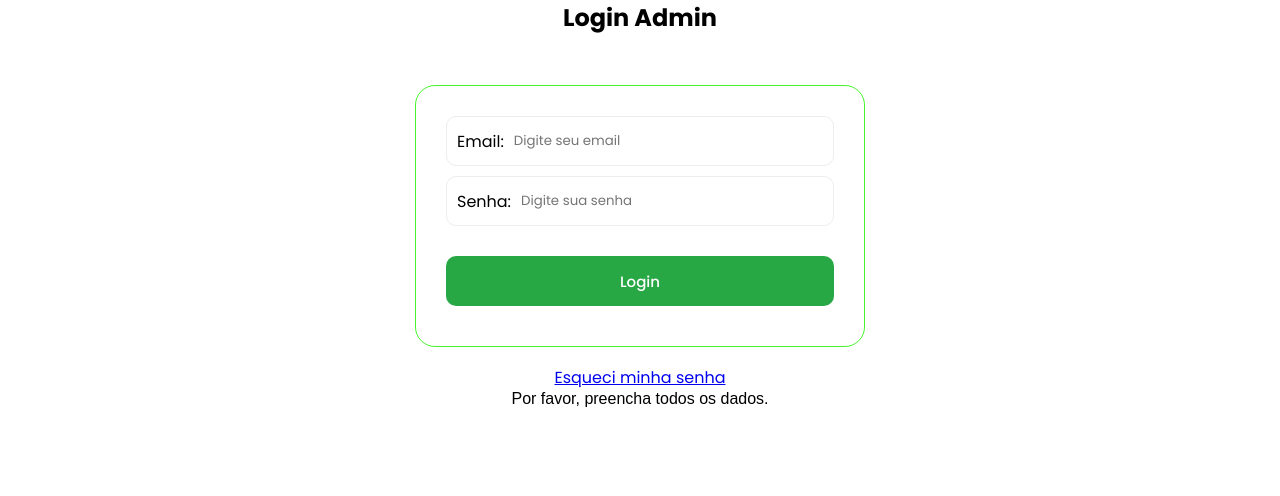
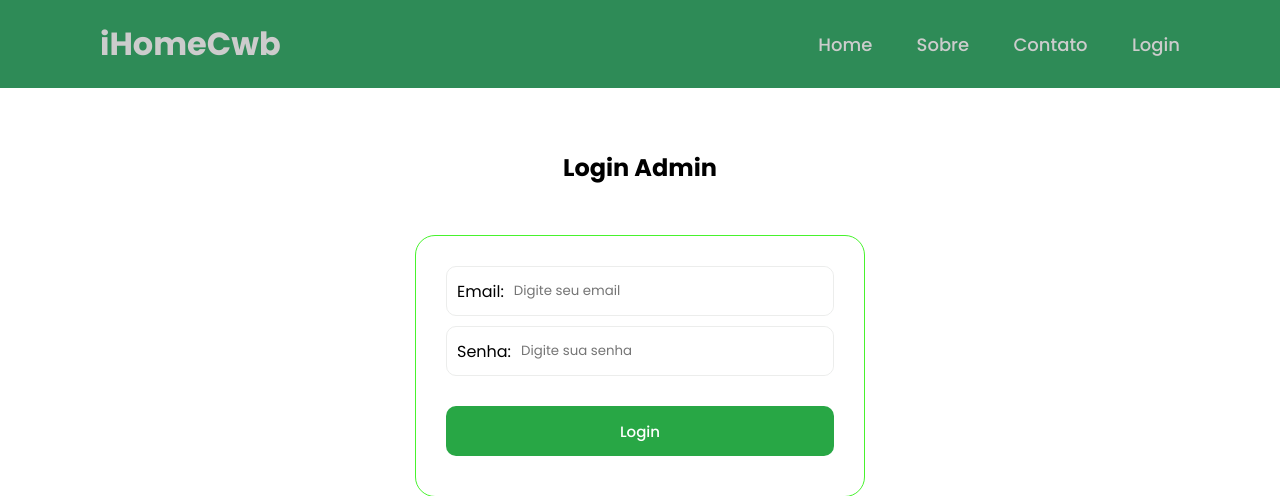
Before and after one commit to pedraov/TrabalhoPHP, a PHP site: page /login.php in a window 1280 px wide. Shown: the top 496 px of the page. Run offline with PHP 8.4, Linux system fonts and the light colour scheme.

Commit message:
Update login.php

```diff
--- a/login.php
+++ b/login.php
@@ -12,7 +12,17 @@
     <link rel="stylesheet" href="style.css">
 </head>
 <body>
-<h2>Login Admin</h2>
+    <header class ="header">
+    <a href="#" class = "logo">iHomeCwb</a>
+
+    <nav class="navbar">
+        <a href="index.php">Home</a>
+        <a href="Sobre.php">Sobre</a>
+        <a href="Contato.php">Contato</a>
+        <a href="Login.php">Login</a>
+    </nav>
+</header>
+<h2 style="margin-top: 150px">Login Admin</h2>
     <form action="login.php" method="post" class="form">
 
       <div class="inputForm">
```
